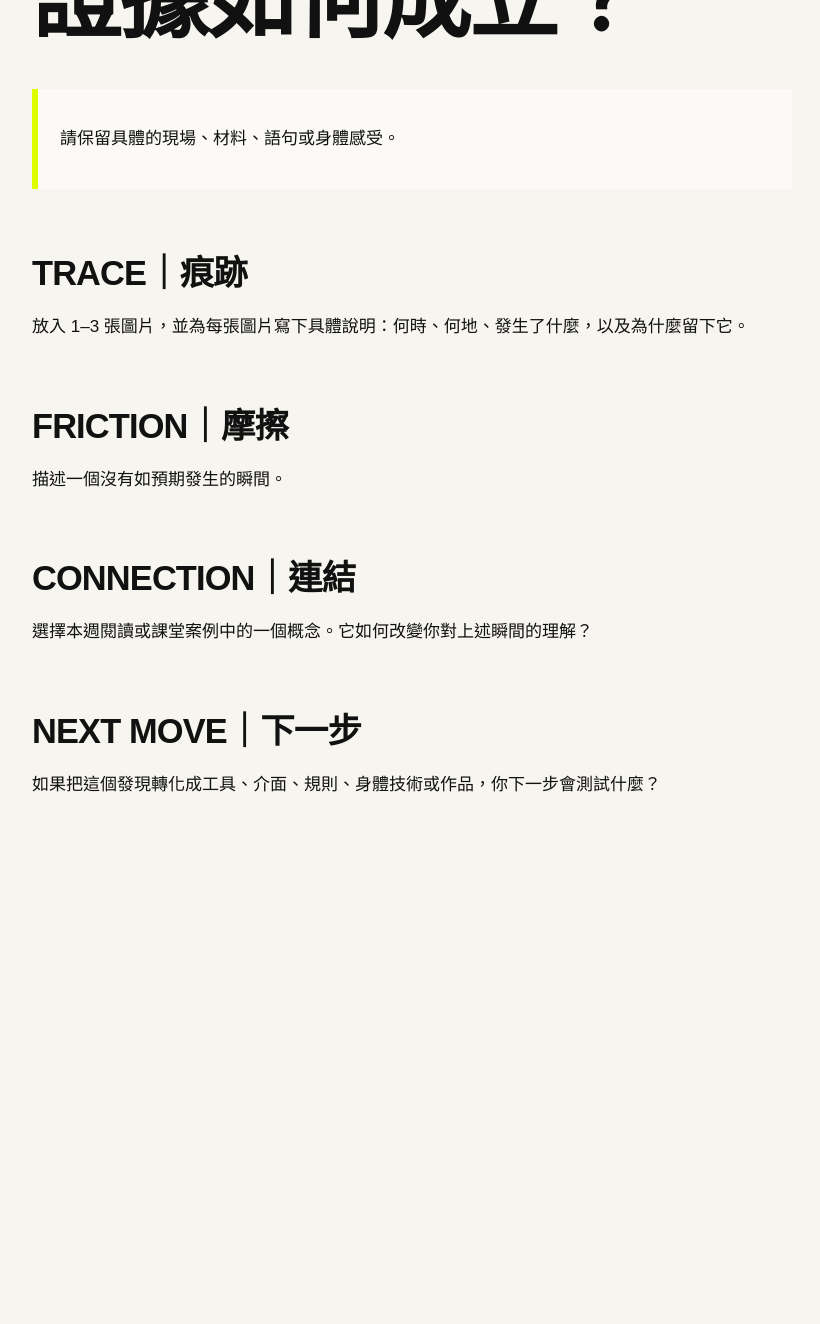
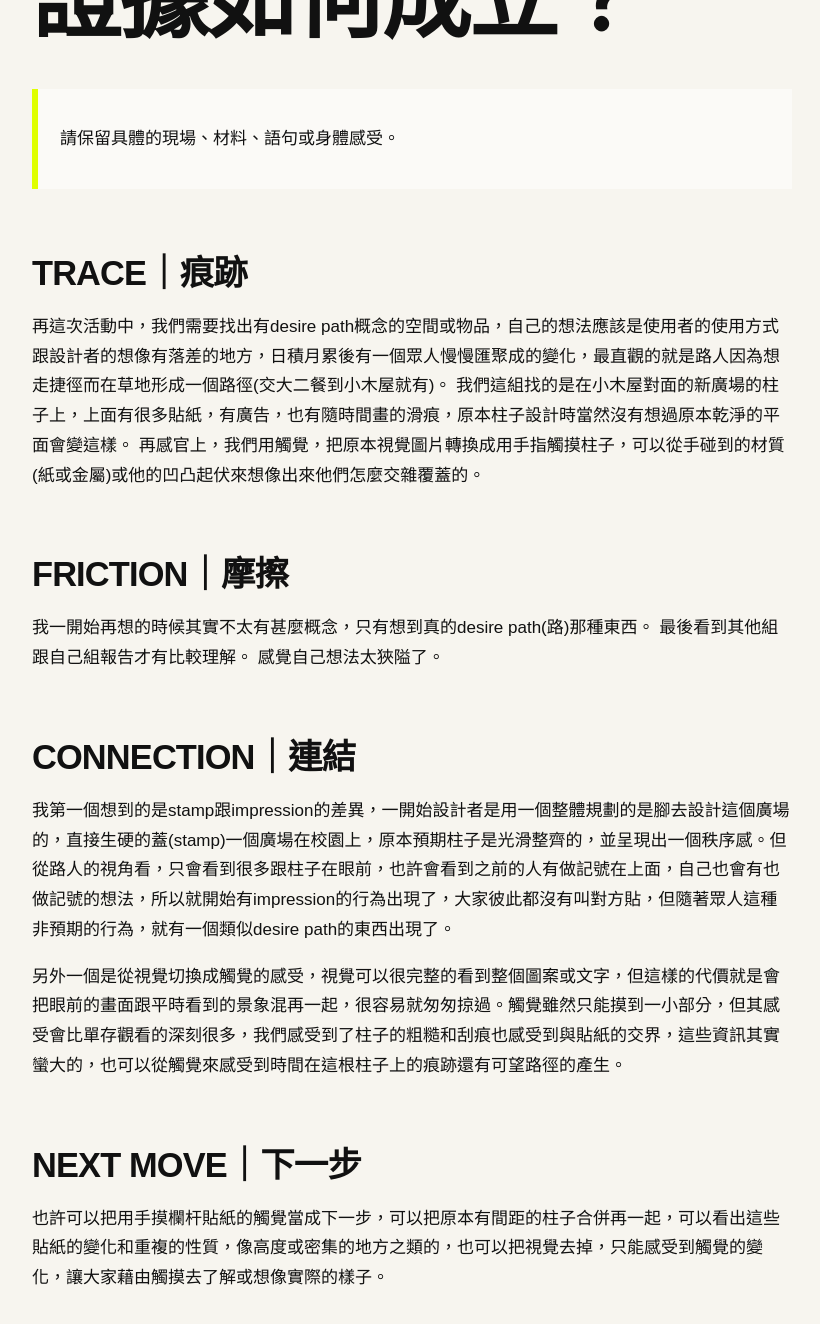
Before and after one commit to bondybondy/fieldworkarchive, a Jekyll site: the page built from weeks/week-02.md, in a window 1280 px wide and 1400 px high, scrolled down 285 px. Shown: the top 1324 px of the window, without its empty margins (48-868 px from the left). Built offline with Jekyll 4.4.1, drawn with Linux system fonts in a browser that asks for light colours; before the commit the page ends 1192 px from its top, so only the background shows below that.

Commit message:
Update week-02.md

```diff
--- a/weeks/week-02.md
+++ b/weeks/week-02.md
@@ -11,16 +11,22 @@ permalink: /weeks/week-02/
 
 ## TRACE｜痕跡
 
-放入 1–3 張圖片，並為每張圖片寫下具體說明：何時、何地、發生了什麼，以及為什麼留下它。
+再這次活動中，我們需要找出有desire path概念的空間或物品，自己的想法應該是使用者的使用方式跟設計者的想像有落差的地方，日積月累後有一個眾人慢慢匯聚成的變化，最直觀的就是路人因為想走捷徑而在草地形成一個路徑(交大二餐到小木屋就有)。
+我們這組找的是在小木屋對面的新廣場的柱子上，上面有很多貼紙，有廣告，也有隨時間畫的滑痕，原本柱子設計時當然沒有想過原本乾淨的平面會變這樣。
+再感官上，我們用觸覺，把原本視覺圖片轉換成用手指觸摸柱子，可以從手碰到的材質(紙或金屬)或他的凹凸起伏來想像出來他們怎麼交雜覆蓋的。
 
 ## FRICTION｜摩擦
 
-描述一個沒有如預期發生的瞬間。
+我一開始再想的時候其實不太有甚麼概念，只有想到真的desire path(路)那種東西。
+最後看到其他組跟自己組報告才有比較理解。
+感覺自己想法太狹隘了。
 
 ## CONNECTION｜連結
 
-選擇本週閱讀或課堂案例中的一個概念。它如何改變你對上述瞬間的理解？
+我第一個想到的是stamp跟impression的差異，一開始設計者是用一個整體規劃的是腳去設計這個廣場的，直接生硬的蓋(stamp)一個廣場在校園上，原本預期柱子是光滑整齊的，並呈現出一個秩序感。但從路人的視角看，只會看到很多跟柱子在眼前，也許會看到之前的人有做記號在上面，自己也會有也做記號的想法，所以就開始有impression的行為出現了，大家彼此都沒有叫對方貼，但隨著眾人這種非預期的行為，就有一個類似desire path的東西出現了。
+
+另外一個是從視覺切換成觸覺的感受，視覺可以很完整的看到整個圖案或文字，但這樣的代價就是會把眼前的畫面跟平時看到的景象混再一起，很容易就匆匆掠過。觸覺雖然只能摸到一小部分，但其感受會比單存觀看的深刻很多，我們感受到了柱子的粗糙和刮痕也感受到與貼紙的交界，這些資訊其實蠻大的，也可以從觸覺來感受到時間在這根柱子上的痕跡還有可望路徑的產生。
 
 ## NEXT MOVE｜下一步
 
-如果把這個發現轉化成工具、介面、規則、身體技術或作品，你下一步會測試什麼？
+也許可以把用手摸欄杆貼紙的觸覺當成下一步，可以把原本有間距的柱子合併再一起，可以看出這些貼紙的變化和重複的性質，像高度或密集的地方之類的，也可以把視覺去掉，只能感受到觸覺的變化，讓大家藉由觸摸去了解或想像實際的樣子。
```
